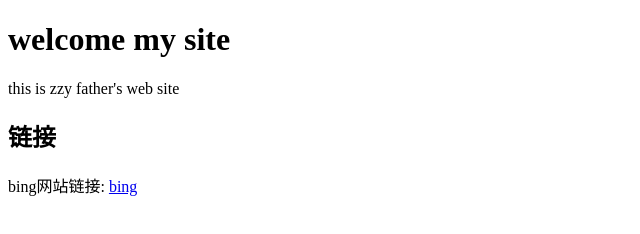
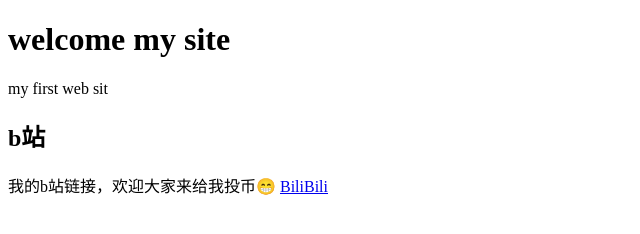
Before and after one commit to nidusprime/nidusprime.github.io, a plain HTML site: page index.html in a window 1280 px wide. Shown: the whole page, without its empty margins (0-640 px from the left). Drawn offline with Linux system fonts and the light colour scheme.

Commit message:
Add files via upload

```diff
--- a/index.html
+++ b/index.html
@@ -2,18 +2,18 @@
 <html>
 
 <head>
-<title>my first web site</title>
+<title>this is zzy father's web sitee</title>
 </head>
 
 <body>
 
 <h1>welcome my site</h1>
-<p>this is zzy father's web site </p>
+<p> my first web sit</p>
 
 <h2>
 
-<h2>链接</h2>
-<p>bing网站链接: <a href="http://www.bing.com">bing</a></p>
+<h2>b站</h2>
+<p>我的b站链接，欢迎大家来给我投币😁 <a href="https://space.bilibili.com/225497772">BiliBili</a></p>
 
 </body>
 </html>
```
